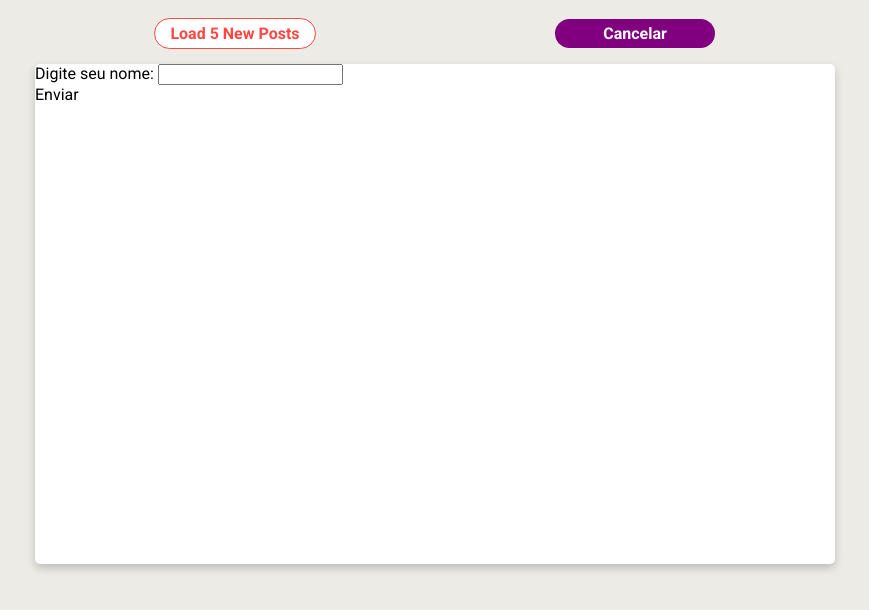
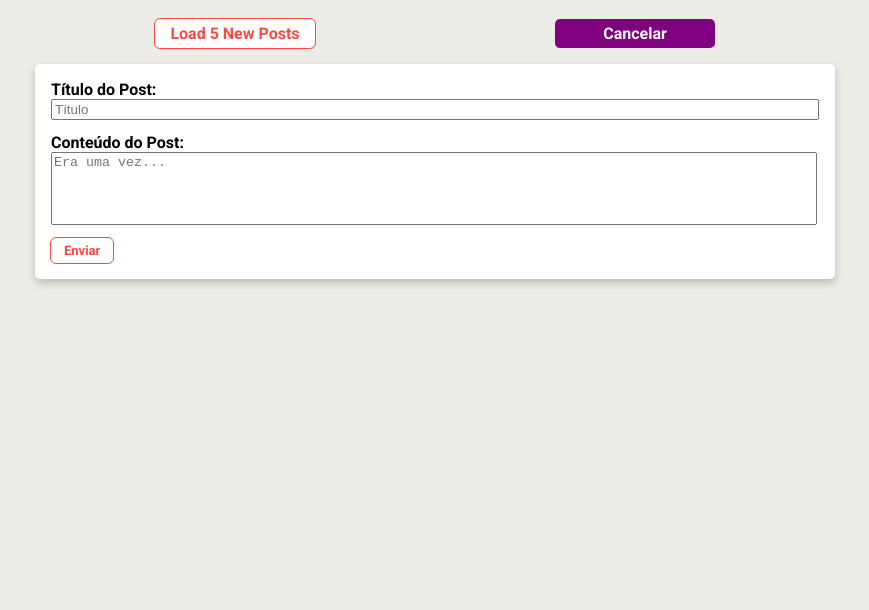
Before and after one commit to jfaundes/mentoria_projeto_1, a plain HTML site: page index.html in a window 1280 px wide. Both pictures are taken after a click on the element "New Post". Shown: the part 70-680 px from the top of the page, without its empty margins (205-1074 px from the left). Drawn offline with Linux system fonts and the light colour scheme; no server answers.

Commit message:
New Post Não Funcional

```diff
--- a/index.html
+++ b/index.html
@@ -22,13 +22,8 @@
                 <div class="header__btn noselect" id="new-post-btn">New Post</div>
             </div>
         </header>
-        <div class="post-editor" id="new-post">
-            <label class="post-editor__input-label" for="title-input">Digite seu nome:</label>
-            <input class="post-editor__input" type="text" id="title-input"/>
-            <div class="post-editor__btn" id="submit-btn-0">Enviar</div>
-        </div>
-        <section class="posts-container" id="posts-container">
-        </section>
+        <div class="post-editor" id="new-post"></div>
+        <section class="posts-container" id="posts-container"></section>
     </main>
 
     <script src="script.js" type="module"></script>
--- a/modules/comment.js
+++ b/modules/comment.js
@@ -34,13 +34,12 @@ function getFooterElement(footerContent) {
 }
 
 function writeCmnt(cmnt, destination) {
+    const wrapper = getContainerElement(cmnt.id);
 
-    const container = getContainerElement(cmnt.id);
-
-    container.appendChild(getTitleElement(cmnt.name));
-    container.appendChild(getEmailElement(cmnt.email));
-    container.appendChild(getParagraphElement(cmnt.body));
-    destination.appendChild(container);
+    wrapper.appendChild(getTitleElement(cmnt.name));
+    wrapper.appendChild(getEmailElement(cmnt.email));
+    wrapper.appendChild(getParagraphElement(cmnt.body));
+    destination.appendChild(wrapper);
 }
 
 export default writeCmnt;
--- a/modules/post.js
+++ b/modules/post.js
@@ -1,16 +1,16 @@
 import writeCmnt from "./comment.js";
 
-function getWrapper() {
-    const wrapper = document.createElement('div');
-    wrapper.className = 'card';
-    return wrapper;
+function getCard() {
+    const card = document.createElement('div');
+    card.className = 'card';
+    return card;
 }
 
-function getContainer(postID) {
-    const container = document.createElement('article');
-    container.className = 'card__post-wrapper';
-    container.id = `card__post-wrapper${postID}`;
-    return container;
+function getWrapper(postID) {
+    const wrapper = document.createElement('article');
+    wrapper.className = 'card__post-wrapper';
+    wrapper.id = `card__post-wrapper${postID}`;
+    return wrapper;
 }
 
 function getTitle(titleContent) {
@@ -49,8 +49,8 @@ function getCmntWrapper() {
 }
 
 function postSetup(post, destination) {
-    const postWrapper = getWrapper();
-    const postContainer = getContainer(post.id);
+    const postCard = getCard();
+    const postWrapper = getWrapper(post.id);
     const cmntWrapper = getCmntWrapper();
     let hasCmntsCache = false;
     let showCmnts = true;
@@ -79,14 +79,14 @@ function postSetup(post, destination) {
         }
     }
 
-    postContainer.appendChild(getTitle(post.title));
-    postContainer.appendChild(getParagraph(post.body));
-    postContainer.appendChild(footer);
+    postWrapper.appendChild(getTitle(post.title));
+    postWrapper.appendChild(getParagraph(post.body));
+    postWrapper.appendChild(footer);
 
-    postWrapper.appendChild(postContainer);
-    postWrapper.appendChild(cmntWrapper);
+    postCard.appendChild(postWrapper);
+    postCard.appendChild(cmntWrapper);
 
-    destination.appendChild(postWrapper);
+    destination.appendChild(postCard);
 }
 
 export default postSetup;
--- a/modules/postEditor.js
+++ b/modules/postEditor.js
@@ -1,5 +1,62 @@
-function writePost() {
+function getPostEditorWrapper(id) {
+    id = id || 0;
 
+    const postEditorWrapper = document.createElement('div');
+    postEditorWrapper.className = 'post-editor__wrapper';
+    postEditorWrapper.id = `post-editor__wrapper${id}`;
+    return postEditorWrapper;
 }
 
-export default writePost;
+function getPostTitleInput(titleInputContent) {
+    titleInputContent = titleInputContent || '';
+
+    const postTitleLabel = document.createElement('label');
+    postTitleLabel.className = 'post-editor__label';
+    postTitleLabel.for = 'title-input';
+    postTitleLabel.innerHTML = 'Título do Post: ';
+
+    const postTitleInput = document.createElement('input');
+    postTitleInput.className = 'post-editor__input';
+    postTitleInput.type = 'text';
+    postTitleInput.id = 'title-input';
+    postTitleInput.value = titleInputContent;
+    postTitleInput.placeholder = 'Título';
+
+    postTitleLabel.appendChild(postTitleInput);
+    return postTitleLabel;
+}
+
+function getPostContentInput(contentInputContent) {
+    contentInputContent = contentInputContent || '';
+
+    const postContentLabel = document.createElement('label');
+    postContentLabel.className = 'post-editor__label';
+    postContentLabel.for = 'content-input';
+    postContentLabel.innerHTML = 'Conteúdo do Post: ';
+
+    const postContentTextArea = document.createElement('textarea');
+    postContentTextArea.className = 'post-editor__textarea';
+    postContentTextArea.id = 'content-textarea';
+    postContentTextArea.value = contentInputContent;
+    postContentTextArea.placeholder = 'Era uma vez...';
+
+    postContentLabel.appendChild(postContentTextArea);
+    return postContentLabel;
+}
+
+function getPostEditorBtn() {
+    const postEditorBtn = document.createElement('div');
+    postEditorBtn.className = 'post-editor__btn';
+    postEditorBtn.innerHTML = 'Enviar';
+    return postEditorBtn;
+}
+
+export function writePostEditorWrapper(post) {
+    post = post || { id: 0 };
+
+    const newPostEditorWrapper = getPostEditorWrapper(post.id);
+    newPostEditorWrapper.appendChild(getPostTitleInput(post.title));
+    newPostEditorWrapper.appendChild(getPostContentInput(post.content));
+    newPostEditorWrapper.appendChild(getPostEditorBtn());
+    return newPostEditorWrapper;
+}
--- a/script.js
+++ b/script.js
@@ -1,17 +1,12 @@
 import postSetup from "./modules/post.js";
-import writePost from "./modules/postEditor.js";
+import { writePostEditorWrapper } from "./modules/postEditor.js";
 
-// Provavelmente descartar essas duas no futuro.
-const main = document.getElementById('main');
-
-const newPostEditorCard = document.getElementById('new-post');
-const postWrapper = document.getElementById("posts-container");
+const postsContainer = document.getElementById("posts-container");
+const newPostDiv = document.getElementById('new-post');
 
 const loadFiveBtn = document.getElementById("load-five-btn");
 const newPostBtn = document.getElementById("new-post-btn");
 const submitBtn = document.getElementById("submit-btn-0");
-
-const titleInput = document.getElementById("title-input");
 
 const POSTS_URL = `https://jsonplaceholder.typicode.com/posts/`;
 let currentId = 0;
@@ -28,7 +23,7 @@ const printPosts = async nPosts => {
   try {
     const postsArray = await postsPromise;
     for (let i = 0; i < nPosts; i++) {
-      postSetup(postsArray[currentId], postWrapper);
+      postSetup(postsArray[currentId], postsContainer);
       currentId++;
     }
   } catch (e) {
@@ -41,19 +36,17 @@ const showNewPostCard = () => {
   if (showNewPostEditor) {
     newPostBtn.innerHTML = 'New Post'
     newPostBtn.className = "header__btn noselect";
-    newPostEditorCard.style.display = "none";
+    newPostDiv.removeChild(document.querySelector('.post-editor__wrapper'));
+    newPostDiv.style.display = "none";
     showNewPostEditor = false;
   } else {
     newPostBtn.innerHTML = 'Cancelar'
     newPostBtn.className = "header__btn--cancel noselect";
-    newPostEditorCard.style.display = "block";
+    newPostDiv.appendChild(writePostEditorWrapper());
+    newPostDiv.style.display = "block";
     showNewPostEditor = true;
   }
-
-
 }
-
-
 
 printPosts(10);
 newPostBtn.addEventListener("click", showNewPostCard)
--- a/style.css
+++ b/style.css
@@ -36,7 +36,7 @@ main {
     font-weight: 700;
     font-size: medium;
     text-align: center;
-    border-radius: 50px;
+    border-radius: 5px;
     transition: 0.3s;
     background-color: white;
     color: #ff4742;
@@ -55,7 +55,7 @@ main {
     font-weight: 700;
     font-size: medium;
     text-align: center;
-    border-radius: 50px;
+    border-radius: 5px;
     transition: 0.3s;
     background-color: purple;
     color: white;
@@ -70,7 +70,6 @@ main {
 
 .post-editor {
     display: none;
-    height: 500px;
     width: 800px;
     background-color: white;
     margin: 0 0 1em 0;
@@ -78,12 +77,53 @@ main {
     border-radius: 5px;
 }
 
+.post-editor__wrapper {
+    padding: 1em;
+}
+
+.post-editor__label {
+    display: block;
+    padding-right: 8px;
+    font-weight: 700;
+}
+
+.post-editor__input {
+    display: block;
+    width: 100%;
+    margin-bottom: 1em;
+}
+
+.post-editor__textarea {
+    display: block;
+    width: 100%;
+    height: 5em;
+    resize: none;
+    margin-bottom: 1em;
+}
+
+.post-editor__btn {
+    width: fit-content;
+    padding: 5px 1em 5px 1em;
+    font-weight: 700;
+    font-size: small;
+    text-align: center;
+    border-radius: 5px;
+    transition: 0.3s;
+    color: #ff4742;
+    outline: 1px solid #ff4742;
+    cursor: pointer;
+}
+
+.post-editor__btn:hover {
+    background-color: #ff4742;
+    color: white;
+}
+
 .card {
     background-color: white;
     width: 100%;
     margin: 0 0 1em 0;
     box-shadow: 0 4px 8px 0 rgba(0,0,0,0.2);
-    padding: 2px 16px;
     border-radius: 5px;
     transition: 0.3s;
 }
@@ -95,7 +135,7 @@ main {
 .card__post-wrapper {
     display: flex;
     flex-direction: column;
-    margin: 1em 0 1em 0;
+    padding: 1em;
     border-radius: 5px;
 }
 
@@ -123,7 +163,7 @@ main {
 }
 
 .card__cmnts-container {
-    margin: 0 0 1em 0;
+    padding: 1em;
 }
 
 .card__cmnt-container__title {
```
